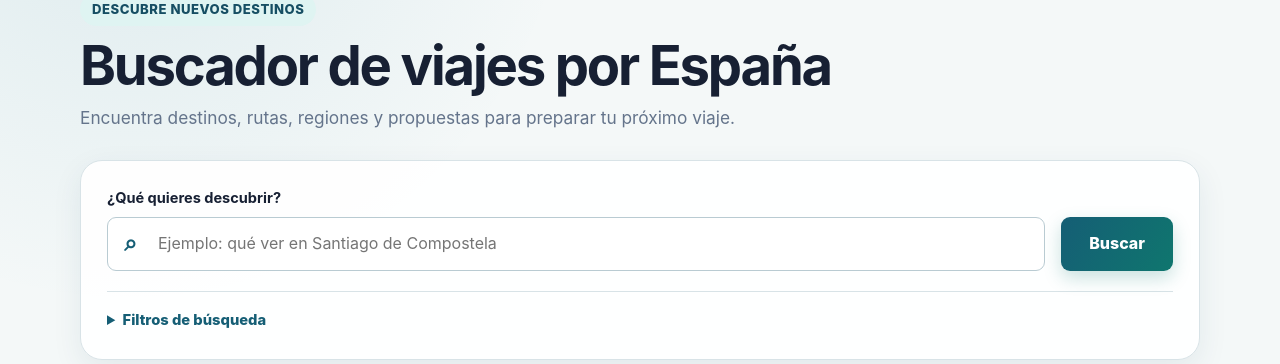
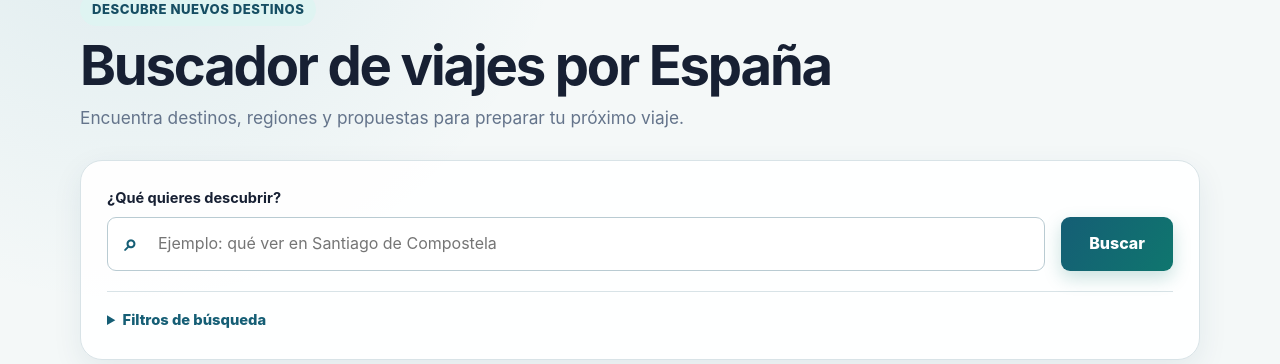
Before and after one commit to rguibert07/viajes_myr_riws, a Flask app: page / in a window 1280 px wide. Shown: the part 143-507 px from the top of the page. Run offline with Flask 3, Linux system fonts and the light colour scheme.

Commit message:
feat(web): ocultar filtro de tipo 'ruta' en interfaz y API - Elimina la opción 'ruta' del desplegable de tipos en templates/index.html. - Ignora el parámetro 'tipo=ruta' en /api/buscar (viajesweb/app.py). - Documenta el cambio en el apartado 10.3 del README.md.

```diff
--- a/viajesweb/app.py
+++ b/viajesweb/app.py
@@ -68,7 +68,6 @@ def estado():
     except ApiError as e:
         return jsonify(elasticsearch=True, error=str(e.message)), 500
 
-
 @app.get("/api/buscar")
 def buscar():
     texto = request.args.get("q", "").strip()
@@ -80,6 +79,9 @@ def buscar():
         for c in FILTROS_EXACTOS
         if request.args.get(c, "").strip()
     }
+    if filtros.get("tipo") == "ruta":
+        del filtros["tipo"]
+
     ciudad = request.args.get("ciudad", "").strip()
     frase = request.args.get("frase", "").lower() in ("1", "true", "on")
 
--- a/viajesweb/templates/index.html
+++ b/viajesweb/templates/index.html
@@ -10,7 +10,7 @@
 
     <meta
         name="description"
-        content="Buscador de destinos, regiones, rutas y propuestas de viaje por España."
+        content="Buscador de destinos, regiones y propuestas de viaje por España."
     >
 
     <title>MYR Viajes | Buscador de viajes por España</title>
@@ -48,7 +48,7 @@
             <h1>Buscador de viajes por España</h1>
 
             <p>
-                Encuentra destinos, rutas, regiones y propuestas para
+                Encuentra destinos, regiones y propuestas para
                 preparar tu próximo viaje.
             </p>
         </section>
@@ -100,7 +100,7 @@
                                 <option value="">Todos</option>
                                 <option value="destino">Destino</option>
                                 <option value="region">Región</option>
-                                <option value="ruta">Ruta</option>
+                                <!--<option value="ruta">Ruta</option>-->
                                 <option value="articulo">Artículo</option>
                             </select>
                         </div>
```
Also changed, not shown: README.md.
